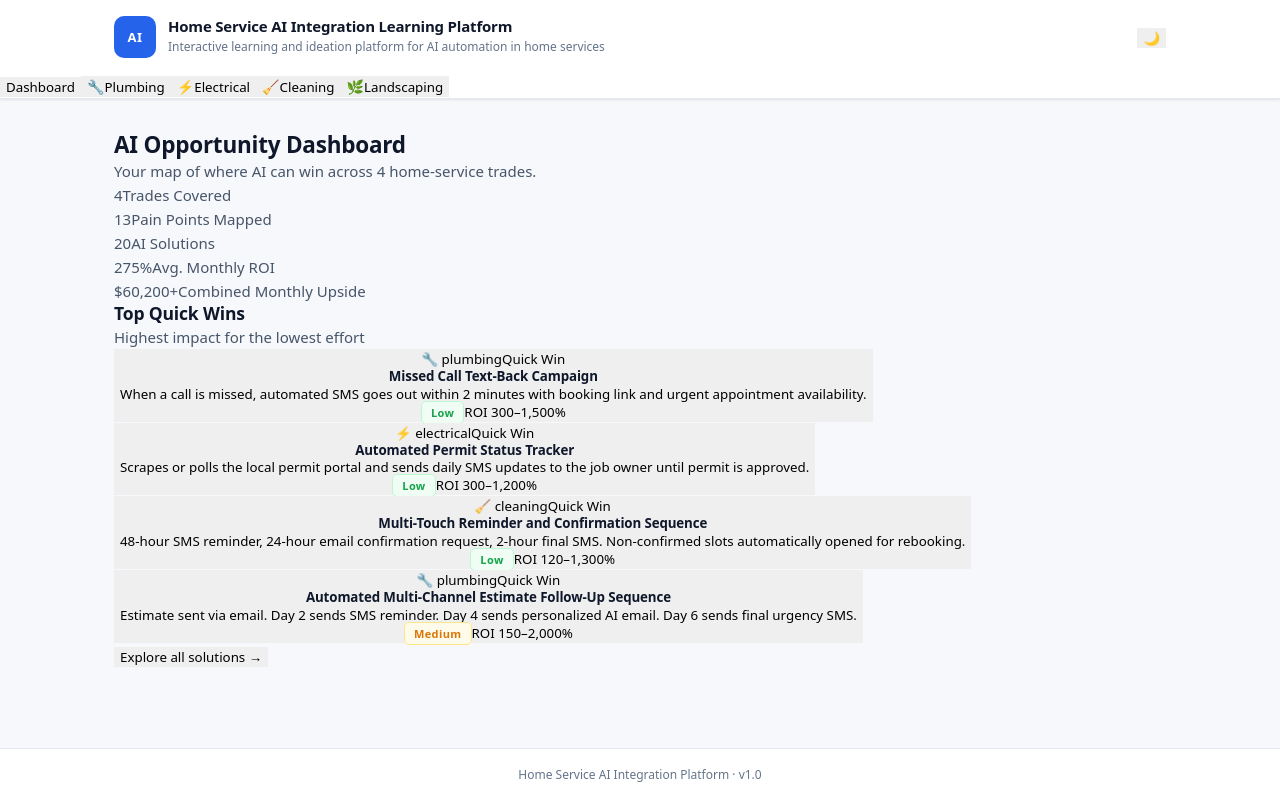
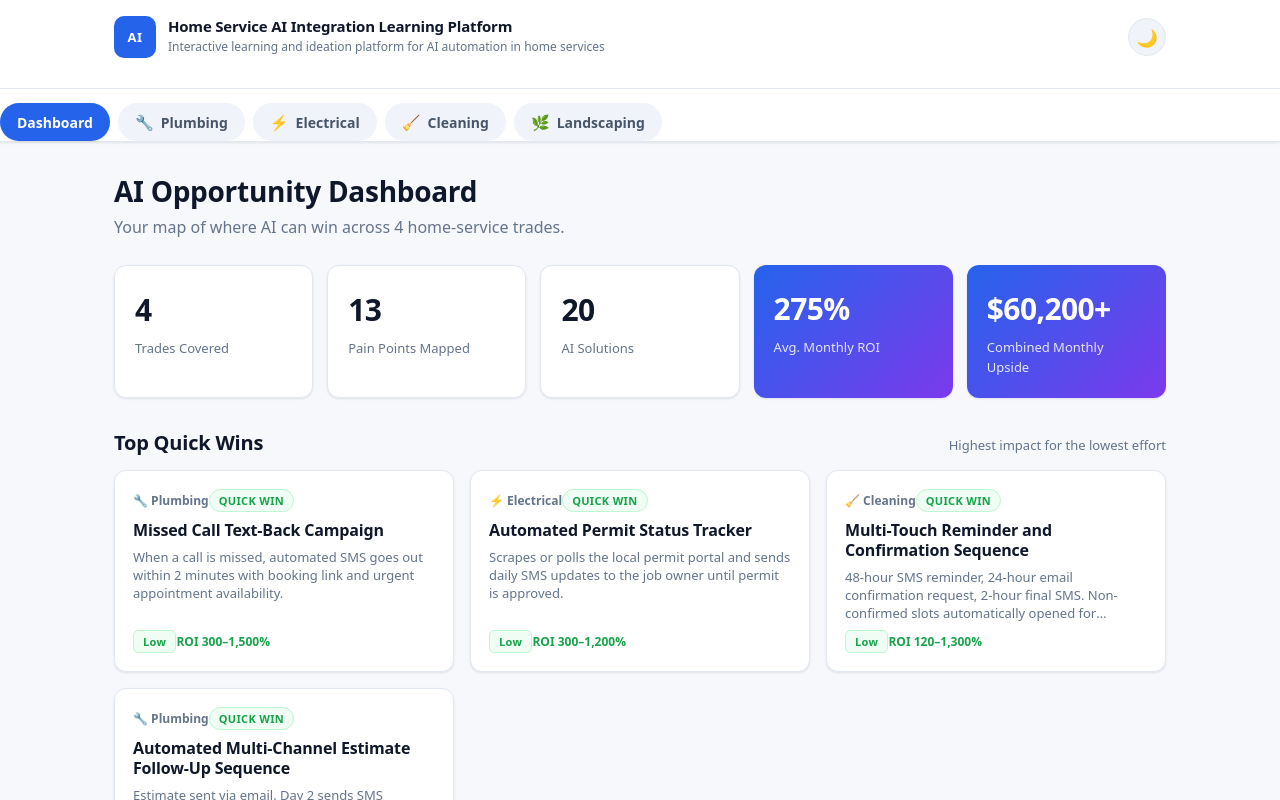
Before and after one commit to Mike-Walker329/probable-winner, a React (Vite) app: page / in a window 1280 px wide. Shown: the top 800 px of the page. Built offline with nearby package versions, Linux system fonts and the light colour scheme.

Commit message:
Enhance styles for header, dashboPremium visual refresh: dashboard, nav, filters, ROI calc, animationsard, and filters
Added styles for header navigation, dashboard, filters, and ROI calculator.

```diff
--- a/src/App.css
+++ b/src/App.css
@@ -766,3 +766,215 @@
     padding: 16px 8px;
   }
 }
+
+
+/* =========================================================
+   v2 PREMIUM REFRESH — header nav, dashboard, filters,
+   ROI calculator, shortlist, priority pills, animations
+   ========================================================= */
+
+/* Header actions + nav */
+.header-inner { display: flex; align-items: center; justify-content: space-between; gap: 16px; flex-wrap: wrap; }
+.header-brand { display: flex; align-items: center; gap: 12px; cursor: pointer; }
+.header-actions { display: flex; align-items: center; gap: 12px; }
+
+.shortlist-badge {
+  background: var(--primary-light);
+  color: var(--primary-dark);
+  border: 1px solid var(--primary-border);
+  border-radius: 999px;
+  padding: 5px 12px;
+  font-size: 13px;
+  font-weight: 600;
+  white-space: nowrap;
+}
+
+.theme-toggle {
+  width: 38px; height: 38px;
+  border-radius: 50%;
+  background: var(--surface-alt);
+  border: 1px solid var(--border);
+  font-size: 17px;
+  display: grid; place-items: center;
+  transition: transform .2s ease, background .2s ease;
+}
+.theme-toggle:hover { transform: scale(1.08); background: var(--primary-light); }
+
+.header-nav {
+  display: flex; gap: 8px; flex-wrap: wrap;
+  padding-top: 14px; margin-top: 14px;
+  border-top: 1px solid var(--border);
+}
+.nav-pill {
+  display: inline-flex; align-items: center; gap: 7px;
+  background: var(--surface-alt);
+  color: var(--text);
+  border: 1px solid transparent;
+  border-radius: 999px;
+  padding: 8px 16px;
+  font-size: 14px; font-weight: 550;
+  transition: all .18s ease;
+}
+.nav-pill:hover { color: var(--text-strong); border-color: var(--border); transform: translateY(-1px); }
+.nav-pill.active {
+  background: var(--primary);
+  color: #fff;
+  box-shadow: var(--shadow-sm);
+}
+.nav-pill .trade-icon { font-size: 15px; }
+
+/* Dashboard */
+.dashboard { animation: fadeUp .4s ease; }
+.dash-hero { margin-bottom: 24px; }
+.dash-title { font-size: 28px; margin-bottom: 6px; }
+.dash-subtitle { color: var(--text-muted); font-size: 16px; }
+
+.kpi-grid {
+  display: grid;
+  grid-template-columns: repeat(auto-fit, minmax(150px, 1fr));
+  gap: 14px; margin-bottom: 32px;
+}
+.kpi-card {
+  background: var(--surface);
+  border: 1px solid var(--border);
+  border-radius: var(--radius);
+  padding: 20px;
+  box-shadow: var(--shadow-sm);
+  transition: transform .2s ease, box-shadow .2s ease;
+}
+.kpi-card:hover { transform: translateY(-3px); box-shadow: var(--shadow-md); }
+.kpi-card.accent {
+  background: linear-gradient(135deg, var(--primary), var(--accent));
+  border: none; color: #fff;
+}
+.kpi-card.accent .kpi-label { color: rgba(255,255,255,.85); }
+.kpi-value { display: block; font-size: 30px; font-weight: 720; color: var(--text-strong); letter-spacing: -0.02em; }
+.kpi-card.accent .kpi-value { color: #fff; }
+.kpi-label { display: block; font-size: 13px; color: var(--text-muted); margin-top: 4px; }
+
+.dash-section { margin-bottom: 28px; }
+.dash-section-head { display: flex; align-items: baseline; justify-content: space-between; margin-bottom: 14px; flex-wrap: wrap; gap: 6px; }
+.dash-section-head h3 { font-size: 20px; }
+.dash-section-hint { color: var(--text-muted); font-size: 13px; }
+
+.quickwin-grid { display: grid; grid-template-columns: repeat(auto-fill, minmax(260px, 1fr)); gap: 16px; }
+.quickwin-card {
+  text-align: left;
+  background: var(--surface);
+  border: 1px solid var(--border);
+  border-radius: var(--radius);
+  padding: 18px;
+  box-shadow: var(--shadow-sm);
+  transition: transform .2s ease, box-shadow .2s ease, border-color .2s ease;
+  display: flex; flex-direction: column; gap: 8px;
+}
+.quickwin-card:hover { transform: translateY(-4px); box-shadow: var(--shadow-lg); border-color: var(--primary-border); }
+.quickwin-top { display: flex; align-items: center; justify-content: space-between; }
+.quickwin-trade { font-size: 12px; text-transform: capitalize; color: var(--text-muted); font-weight: 600; }
+.quickwin-name { font-size: 16px; }
+.quickwin-desc { font-size: 13px; color: var(--text-muted); display: -webkit-box; -webkit-line-clamp: 3; -webkit-box-orient: vertical; overflow: hidden; }
+.quickwin-foot { display: flex; align-items: center; justify-content: space-between; margin-top: auto; }
+.quickwin-roi { font-size: 12px; font-weight: 600; color: var(--green); }
+
+.dash-cta { text-align: center; margin-top: 8px; }
+.primary-btn {
+  background: var(--primary); color: #fff;
+  border-radius: var(--radius-sm);
+  padding: 12px 24px; font-size: 15px; font-weight: 600;
+  box-shadow: var(--shadow-sm);
+  transition: background .2s ease, transform .2s ease;
+}
+.primary-btn:hover { background: var(--primary-dark); transform: translateY(-2px); }
+
+/* Priority pills */
+.priority-pill { font-size: 11px; font-weight: 700; padding: 3px 9px; border-radius: 999px; text-transform: uppercase; letter-spacing: .03em; }
+.priority-quickwin { background: var(--green-bg); color: var(--green); border: 1px solid var(--green-border); }
+.priority-strategic { background: var(--primary-light); color: var(--primary-dark); border: 1px solid var(--primary-border); }
+.priority-longgame { background: var(--yellow-bg); color: var(--yellow); border: 1px solid var(--yellow-border); }
+
+/* Filter bar */
+.filter-bar {
+  display: flex; align-items: center; gap: 14px; flex-wrap: wrap;
+  background: var(--surface);
+  border: 1px solid var(--border);
+  border-radius: var(--radius);
+  padding: 14px 16px; margin-bottom: 20px;
+  box-shadow: var(--shadow-sm);
+}
+.filter-search { position: relative; flex: 1 1 240px; }
+.filter-search-icon { position: absolute; left: 12px; top: 50%; transform: translateY(-50%); opacity: .6; }
+.filter-search input {
+  width: 100%; padding: 10px 12px 10px 36px;
+  border: 1px solid var(--border); border-radius: var(--radius-sm);
+  background: var(--surface-alt); color: var(--text-strong); font-size: 14px;
+}
+.filter-search input:focus { outline: 2px solid var(--primary); border-color: var(--primary); }
+.filter-controls { display: flex; gap: 12px; flex-wrap: wrap; }
+.filter-select { display: flex; flex-direction: column; gap: 3px; font-size: 11px; color: var(--text-muted); font-weight: 600; text-transform: uppercase; }
+.filter-select select {
+  padding: 8px 10px; border: 1px solid var(--border); border-radius: var(--radius-sm);
+  background: var(--surface-alt); color: var(--text-strong); font-size: 14px; font-weight: 500; text-transform: none;
+}
+.filter-count { font-size: 13px; color: var(--text-muted); margin-left: auto; white-space: nowrap; }
+
+/* Solution card actions + save */
+.solution-card-tags { display: flex; align-items: center; gap: 6px; }
+.solution-card-actions { display: flex; gap: 8px; align-items: stretch; margin-top: 10px; }
+.solution-card-actions .view-solution-btn { flex: 1; }
+.save-btn {
+  width: 40px; border-radius: var(--radius-sm);
+  background: var(--surface-alt); border: 1px solid var(--border);
+  font-size: 16px; transition: transform .15s ease, background .15s ease;
+}
+.save-btn:hover { transform: scale(1.08); }
+.save-btn.saved { background: var(--yellow-bg); border-color: var(--yellow-border); }
+.solution-pill {
+  font-size: 11px; font-weight: 600; color: var(--primary-dark);
+  background: var(--primary-light); border: 1px solid var(--primary-border);
+  border-radius: 999px; padding: 2px 8px; margin-left: 8px;
+}
+
+.save-btn-lg {
+  margin-left: auto; align-self: center;
+  background: var(--surface-alt); border: 1px solid var(--border);
+  border-radius: var(--radius-sm); padding: 8px 14px; font-size: 14px; font-weight: 600;
+  color: var(--text-strong); transition: all .18s ease;
+}
+.save-btn-lg.saved { background: var(--yellow-bg); border-color: var(--yellow-border); color: var(--yellow); }
+
+/* ROI Calculator */
+.roi-calc {
+  margin-top: 20px; padding: 20px;
+  background: var(--surface-alt);
+  border: 1px solid var(--border);
+  border-radius: var(--radius);
+}
+.roi-calc-title { font-size: 16px; margin-bottom: 2px; }
+.roi-calc-sub { font-size: 13px; color: var(--text-muted); margin-bottom: 16px; }
+.roi-calc-grid { display: grid; grid-template-columns: repeat(auto-fit, minmax(150px, 1fr)); gap: 12px; }
+.roi-field { display: flex; flex-direction: column; gap: 5px; font-size: 12px; color: var(--text-muted); font-weight: 600; }
+.roi-field input {
+  padding: 9px 11px; border: 1px solid var(--border); border-radius: var(--radius-sm);
+  background: var(--surface); color: var(--text-strong); font-size: 15px; font-weight: 600;
+}
+.roi-field input:focus { outline: 2px solid var(--primary); border-color: var(--primary); }
+.roi-calc-results { display: grid; grid-template-columns: repeat(auto-fit, minmax(120px, 1fr)); gap: 12px; margin-top: 18px; }
+.roi-result-card {
+  background: var(--surface); border: 1px solid var(--border); border-radius: var(--radius-sm);
+  padding: 14px; text-align: center;
+}
+.roi-result-card.highlight { background: linear-gradient(135deg, var(--primary), var(--accent)); border: none; }
+.roi-result-card.highlight .roi-result-label, .roi-result-card.highlight .roi-result-value { color: #fff; }
+.roi-result-label { display: block; font-size: 11px; color: var(--text-muted); text-transform: uppercase; letter-spacing: .03em; }
+.roi-result-value { display: block; font-size: 22px; font-weight: 720; color: var(--text-strong); margin-top: 4px; }
+.roi-calc-note { font-size: 12px; color: var(--text-muted); margin-top: 14px; font-style: italic; }
+
+/* Animations */
+@keyframes fadeUp { from { opacity: 0; transform: translateY(10px); } to { opacity: 1; transform: translateY(0); } }
+.pain-card, .solution-card { animation: fadeUp .35s ease; }
+.solution-modal { animation: fadeUp .25s ease; }
+
+@media (max-width: 600px) {
+  .filter-count { margin-left: 0; }
+  .dash-title { font-size: 23px; }
+}
```
